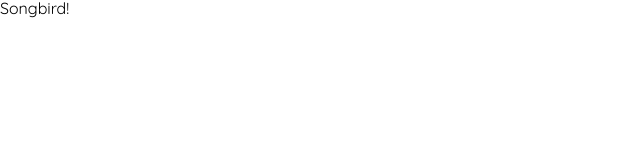
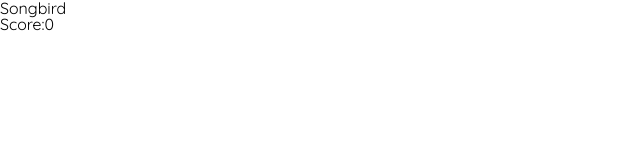
Before and after one commit to jack-guzya/songbird, a React app: page / in a window 1280 px wide. Shown: the top 160 px of the page, without its empty margins (0-640 px from the left). Built offline with nearby package versions, Linux system fonts and the light colour scheme.

Commit message:
feat: add the base structure of header

```diff
--- a/src/components/App.jsx
+++ b/src/components/App.jsx
@@ -1,11 +1,12 @@
 // React
 import React from 'react';
 
+// Header
+import Header from './Header/Header';
+
 function App() {
   return (
-    <div>
-      <h1>Songbird!</h1>
-    </div>
+    <Header />
   );
 }
 
--- /dev/null
+++ b/src/components/Header/Header.jsx
@@ -0,0 +1,20 @@
+import React from 'react';
+import Score from './Score/Score';
+
+// Styles
+import './Header.scss';
+
+function Header() {
+  return (
+    <div className="header">
+      <div className="header__title-block">
+        <div className="title-block__logo">
+          Songbird
+        </div>
+        <Score />
+      </div>
+    </div>
+  );
+}
+
+export default Header;
--- /dev/null
+++ b/src/components/Header/Score/Score.jsx
@@ -0,0 +1,24 @@
+import React from 'react';
+
+class Score extends React.Component {
+  constructor(props) {
+    super(props);
+    this.state = {
+      score: 0,
+    };
+  }
+
+  render() {
+    const { score } = this.state;
+    return (
+      <div className="title-block__score">
+        <p className="score__title">
+          Score:
+          <span className="score__value">{score}</span>
+        </p>
+      </div>
+    );
+  }
+}
+
+export default Score;
--- a/src/styles/main.scss
+++ b/src/styles/main.scss
@@ -4,3 +4,8 @@
 body {
   font-family: "Quicksand Regular", "sans-serif";
 }
+
+#root {
+  width: 90vw;
+  max-width: 1200px;
+}
```
Also changed, not shown: src/components/Header/Header.scss (added).
